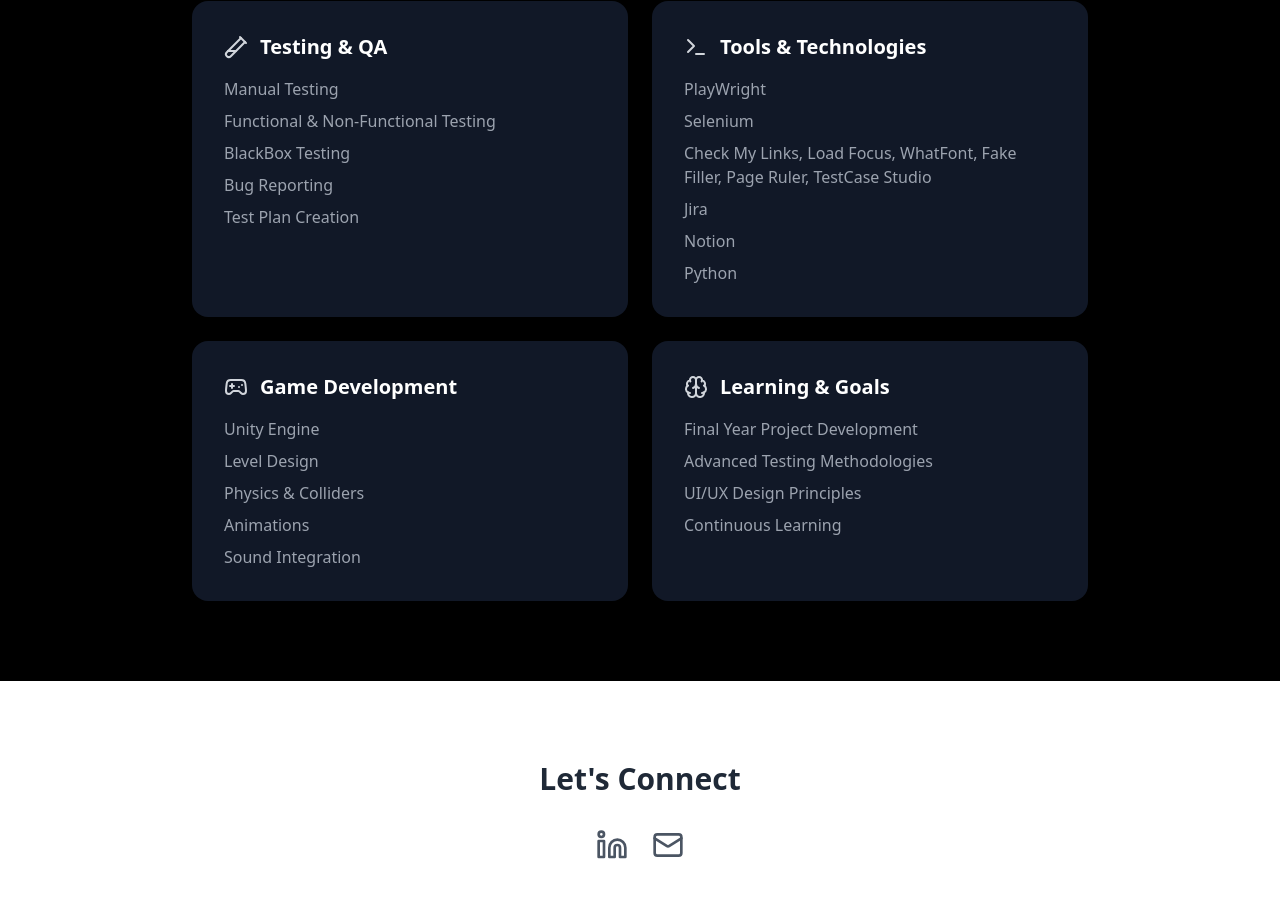
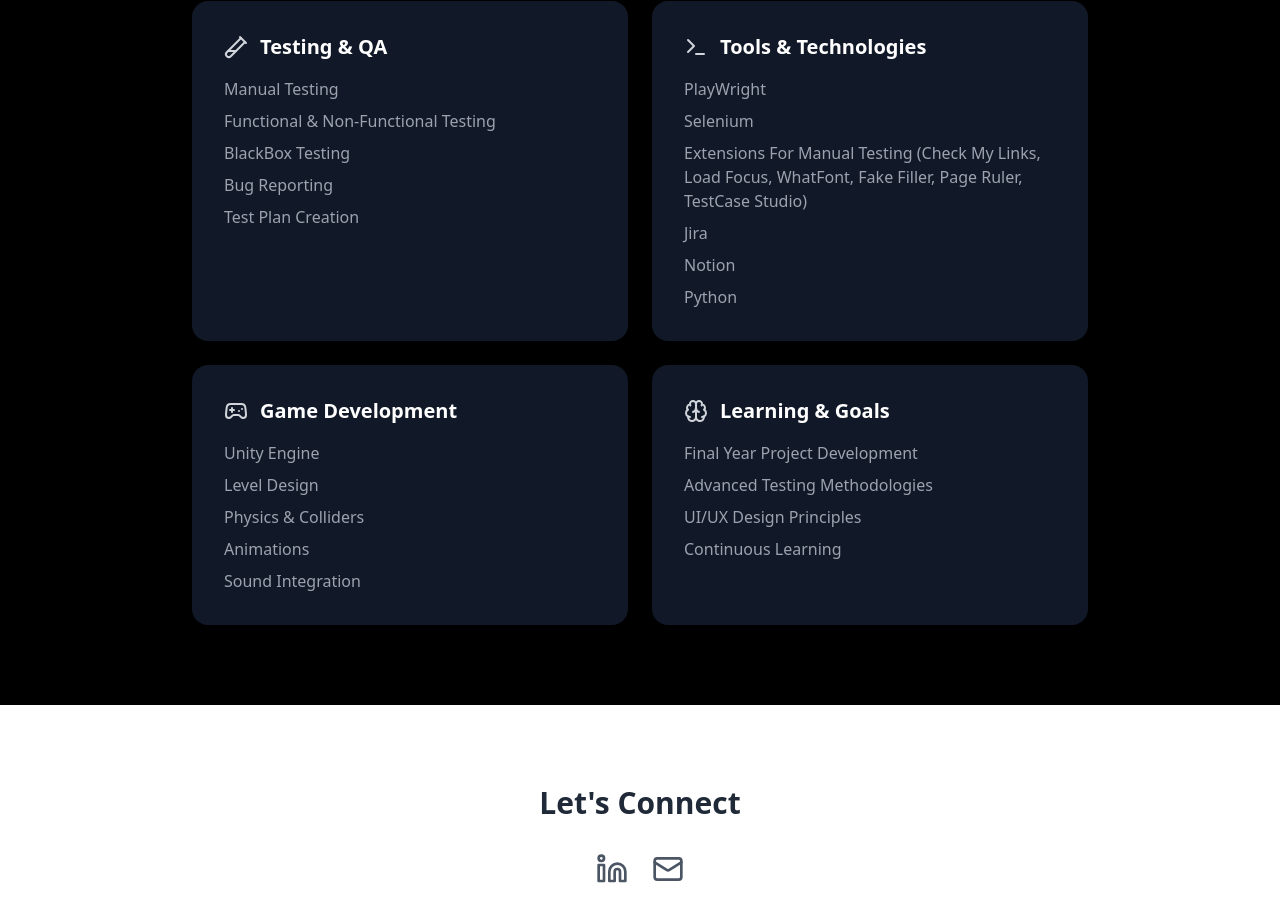
Before and after one commit to abdulwahab986/abdulwahab-portfolio, a React (Vite) app: page / in a window 1280 px wide. Shown: the part 3675-4596 px from the top of the page. Built offline with nearby package versions, Linux system fonts and the light colour scheme.

Commit message:
Update App.tsx

```diff
--- a/src/App.tsx
+++ b/src/App.tsx
@@ -199,7 +199,7 @@ function App() {
                 <ul className="space-y-2 text-gray-400">
                   <li className="hover:text-white transition-colors">PlayWright</li>
                   <li className="hover:text-white transition-colors">Selenium</li>
-                  <li className="hover:text-white transition-colors">Check My Links, Load Focus, WhatFont, Fake Filler, Page Ruler, TestCase Studio</li>
+                  <li className="hover:text-white transition-colors">Extensions For Manual Testing (Check My Links, Load Focus, WhatFont, Fake Filler, Page Ruler, TestCase Studio)</li>
                   <li className="hover:text-white transition-colors">Jira</li>
                   <li className="hover:text-white transition-colors">Notion</li>
                   <li className="hover:text-white transition-colors">Python</li>
```
